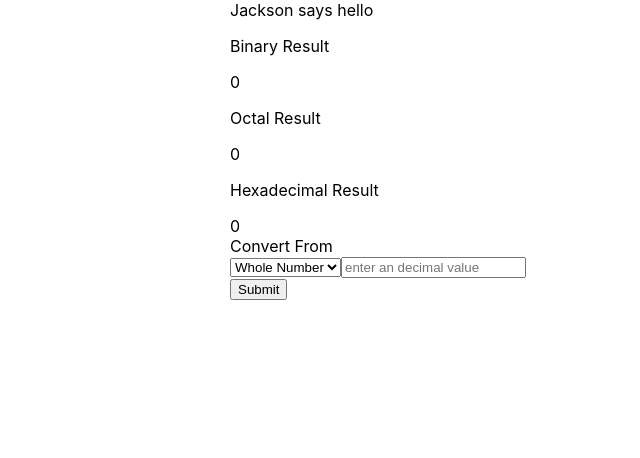
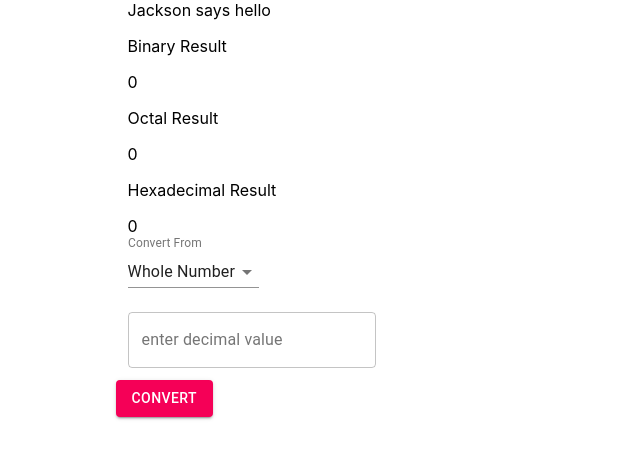
Before and after one commit to ndmichael/number-converter, a React (Create React App) app: page / in a window 1280 px wide. Shown: the top 458 px of the page, without its empty margins (262-902 px from the left). Built offline with nearby package versions, Linux system fonts and the light colour scheme.

Commit message:
installed materialUI and added button and select components

```diff
--- a/package.json
+++ b/package.json
@@ -3,6 +3,7 @@
   "version": "0.1.0",
   "private": true,
   "dependencies": {
+    "@material-ui/core": "^4.11.2",
     "@testing-library/jest-dom": "^4.2.4",
     "@testing-library/react": "^9.5.0",
     "@testing-library/user-event": "^7.2.1",
--- a/src/App.css
+++ b/src/App.css
@@ -1,5 +1,4 @@
 .App {
-<<<<<<< HEAD
   text-align: center;
 }
 
@@ -36,41 +35,4 @@
   to {
     transform: rotate(360deg);
   }
-=======
-  display: flex;
-  flex-direction: column;
 }
-.App .heading {
-  display: flex;
-  align-items: center;
-  margin-top: 40px;
-}
-.icon {
-  height: 30px;
-  width: 40px;
-  margin-left: 20px;
-}
-
-.converter {
-  display: flex;
-  flex-direction: column;
-}
-.converter__result {
-  display: flex;
-  margin-top: 40px;
-}
-
-.converter__input {
-  display: flex;
-  margin-top: 80px;
-}
-.input-type {
-  margin-left: 20px;
-}
-
-.result-value {
-  display: flex;
-  justify-content: space-between;
-  width: 50vw;
->>>>>>> 17f3e1881fb0d4c12a47281b8cfeefc0da887587
-}
--- a/src/components/Converter.js
+++ b/src/components/Converter.js
@@ -29,7 +29,7 @@ function Converter({formInput}) {
             <Form submitHandler={submitHandler}
                 choiceHandler={choiceHandler}
                 valueHandler={valueHandler}
-                value = {valueToConvert.choice}>
+                choice = {valueToConvert.choice}>
             </Form>
         </div>
     )
--- a/src/components/middlewareComps/Form.js
+++ b/src/components/middlewareComps/Form.js
@@ -1,20 +1,46 @@
 import React from 'react'
+import { TextField, Select, Button, Input, MenuItem, InputLabel, FormControl, Grid } from '@material-ui/core'
 
-function Form({submitHandler, choiceHandler, valueHandler, value}) {
+function Form({ submitHandler, choiceHandler, valueHandler, choice }) {
     return (
+
         <form onSubmit={submitHandler}>
-                <div>
-                    <label htmlFor="convertfrom">Convert From</label> <br />
-                    <select onChange={choiceHandler}>
-                        <option value="decimal">Whole Number</option>
-                        <option value="binary">Binary</option>
-                        <option value="hexadecimal">Hexadecimal</option>
-                        <option value="octal">Octal</option>
-                    </select>
-                    <input type="text" onChange={valueHandler} name="choice" placeholder={`enter an ${value} value`} />
-                </div>
-                <button type="submit">Submit</button>
+            <Grid container spacing={3} >
+                <Grid item xs={12} sm={12}  spacing={5}>
+                    <FormControl>
+                        <InputLabel htmlFor="convertfrom" id="label">Convert From</InputLabel> <br />
+                        <Select labelId="label" id="select" value="decimal" onChange={choiceHandler}>
+                            <MenuItem value="decimal">Whole Number</MenuItem>
+                            <MenuItem value="binary">Binary</MenuItem>
+                            <MenuItem value="hexadecimal">Hexadecimal</MenuItem>
+                            <MenuItem value="octal">Octal</MenuItem>
+                        </Select>
+                    </FormControl>
+                </Grid>
+
+                <Grid item xs={12} sm={12} spacing={5}>
+                    <FormControl>
+                        <TextField
+                            id="outlined-secondary"
+                            onChange={valueHandler}
+                            name="choice"
+                            label={`enter ${choice} value`}
+                            variant="outlined"
+                            color="primary"
+                        />
+                    </FormControl>
+                </Grid>
+
+
+
+
+                <Button type="submit" variant="contained" color="secondary">
+                    CONVERT
+        </Button>
+            </Grid>
         </form>
+
+
     )
 }
 
```
Also changed, not shown: src/components/Converter.css (deleted), 1 other file (tests, documents, lock files or other folders).
